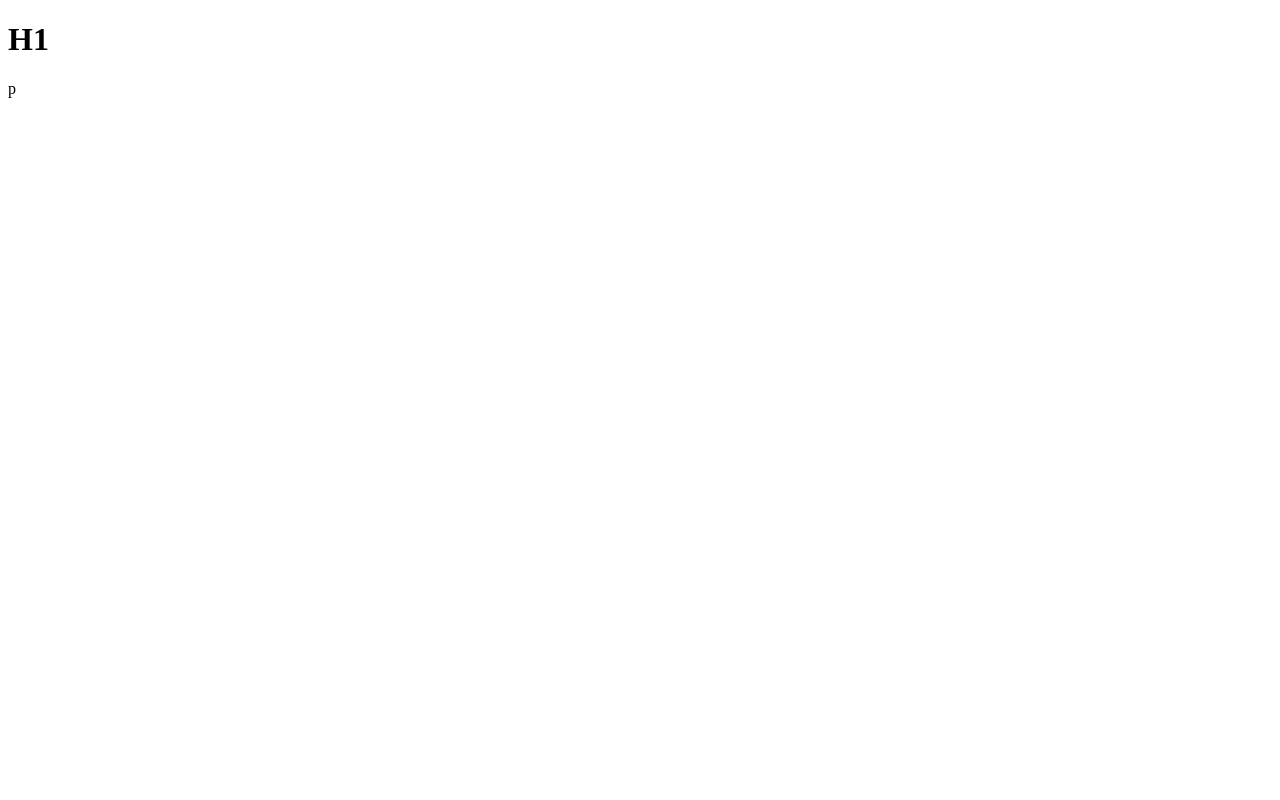
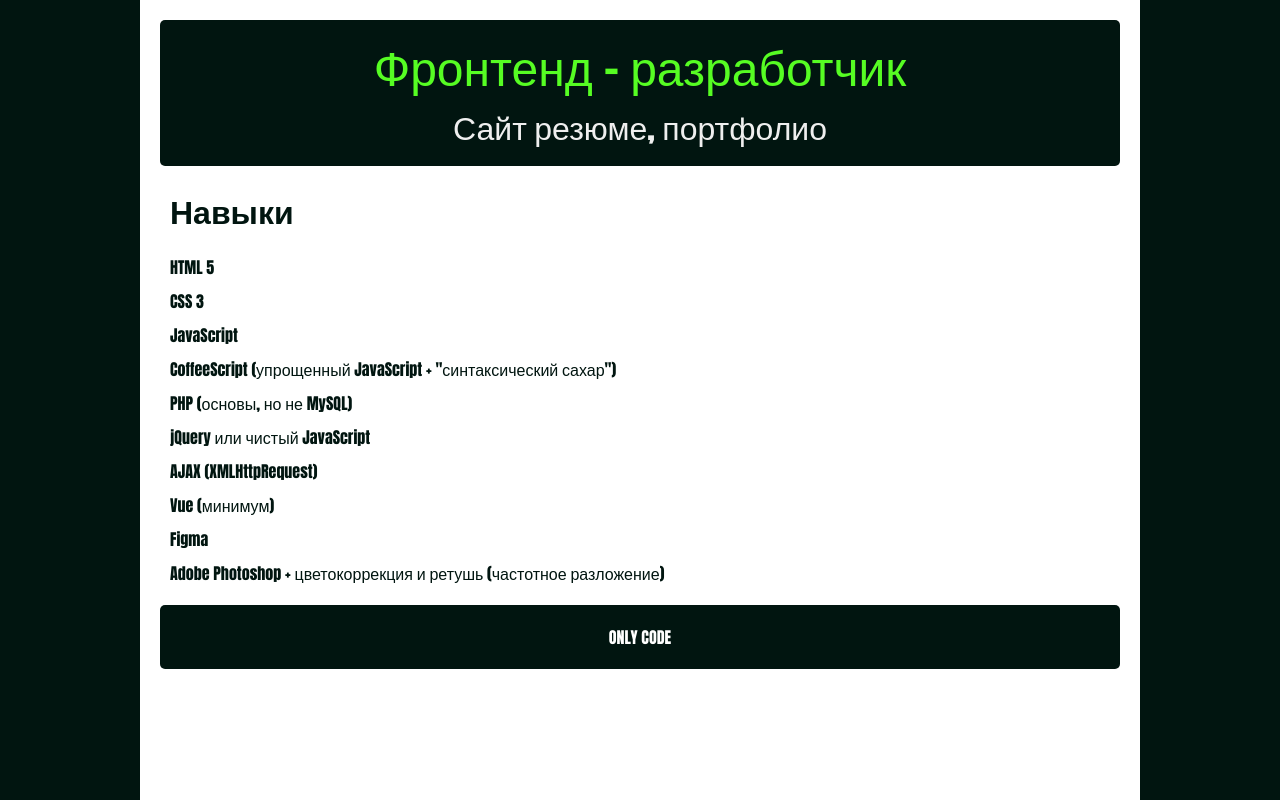
Before and after one commit to frontymaster/frontymaster.github.io, a plain HTML site: page index.html in a window 1280 px wide. Drawn offline with Linux system fonts and the light colour scheme.

Commit message:
Add files via upload

```diff
--- a/index.html
+++ b/index.html
@@ -3,10 +3,54 @@
 <head>
     <meta charset="UTF-8">
     <meta name="viewport" content="width=device-width, initial-scale=1.0">
-    <title>Document</title>
+    <title>Фронтенд - разработчик</title>
+    <link rel="stylesheet" href="main.css">
 </head>
 <body>
-    <h1>H1</h1>
-    <p>p</p>
+<div>
+    <header>
+        <div class="header__main">Фронтенд - разработчик</div>
+        <div class="header__outline">Сайт резюме, портфолио</div>
+        <!-- Меню
+        <nav id="menu">
+            <ul>
+                <li><a href="/">Главная</a></li>
+                <li><a href="/about">О</a></li>
+                <li><a href="/contacts">Контакты</a></li>
+            </ul>
+        </nav>
+        -->
+    </header>
+
+    <main>
+        <h1>Навыки</h1>
+
+        <p>HTML 5</p>
+        <p>CSS 3</p>
+        <p>JavaScript</p>
+        <p>CoffeeScript (упрощенный JavaScript + "синтаксический сахар")</p>
+        <p>PHP (основы, но не MySQL)</p>
+        <p>jQuery или чистый JavaScript</p>
+        <p>AJAX (XMLHttpRequest)</p>
+        <p>Vue (минимум)</p>
+        <p>Figma</p>
+        <p>Adobe Photoshop + цветокоррекция и ретушь (частотное разложение)</p>
+
+
+
+
+
+
+
+
+
+
+    </main>
+
+    <footer>
+        <p>ONLY CODE</p>
+
+    </footer>
+</div>
 </body>
 </html>
--- /dev/null
+++ b/main.css
@@ -0,0 +1,83 @@
+* {
+  margin: 0;
+  padding: 0;
+}
+
+body {
+  background-color: #011510;
+  color: #011510;
+  display: grid;
+  grid-template-columns: minmax(auto, 1000px);
+  justify-content: center;
+}
+
+body > div {
+  font-family: Impact, fantasy;
+  padding: 0 20px;
+  background-color: #fff;
+  min-height: 100vh;
+}
+
+header {
+  background-color: #011510;
+  text-align: center;
+  margin-top: 20px;
+  border-radius: 5px;
+}
+
+.header__main {
+  font-size: 3rem;
+  color: #56fd23;
+  padding: 10px 0 0;
+}
+
+.header__outline {
+  font-size: 2rem;
+  color:#efefef;
+  padding: 0px 0 15px;
+}
+
+@media (max-width: 500px) {
+  body {
+    justify-content: normal;
+  }
+  .header__main {
+    font-size: 1.5rem;
+  }
+  .header__outline {
+    font-size: 1rem;
+  }
+}
+
+main {
+  padding: 10px 10px 0 10px;
+}
+
+footer {
+  background-color: #011510;
+  color: #fff;
+  text-align: center;
+  margin: 20px 0;
+  border-radius: 5px;
+  padding: 10px;
+}
+
+a {
+  color: #3c9c14;
+}
+
+a:hover {
+  opacity: 0.5;
+}
+
+p {
+  margin: 10px 0;
+}
+
+h1 {
+  margin: 10px 0 20px;
+}
+
+h2 {
+  margin: 20px 0;
+}
```
